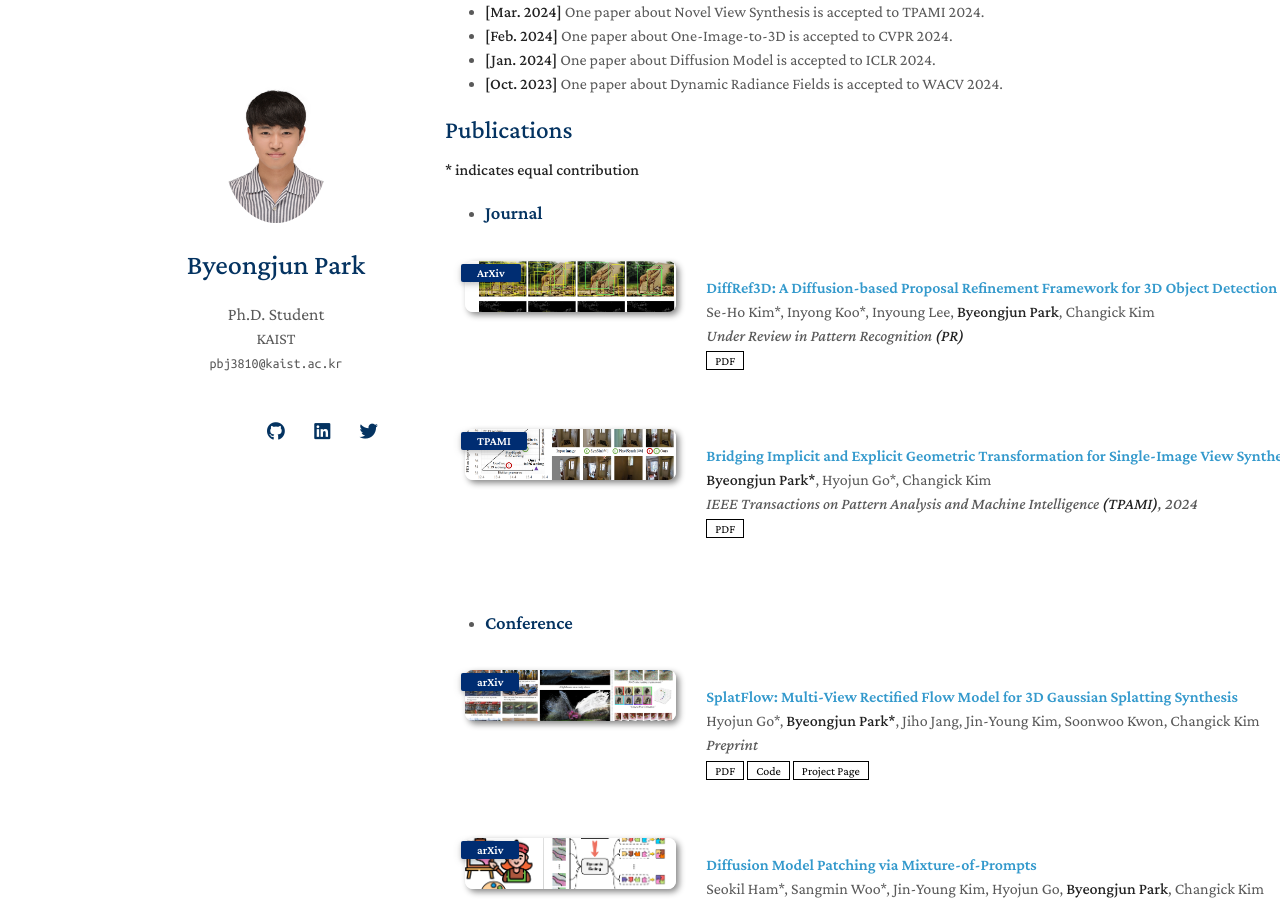
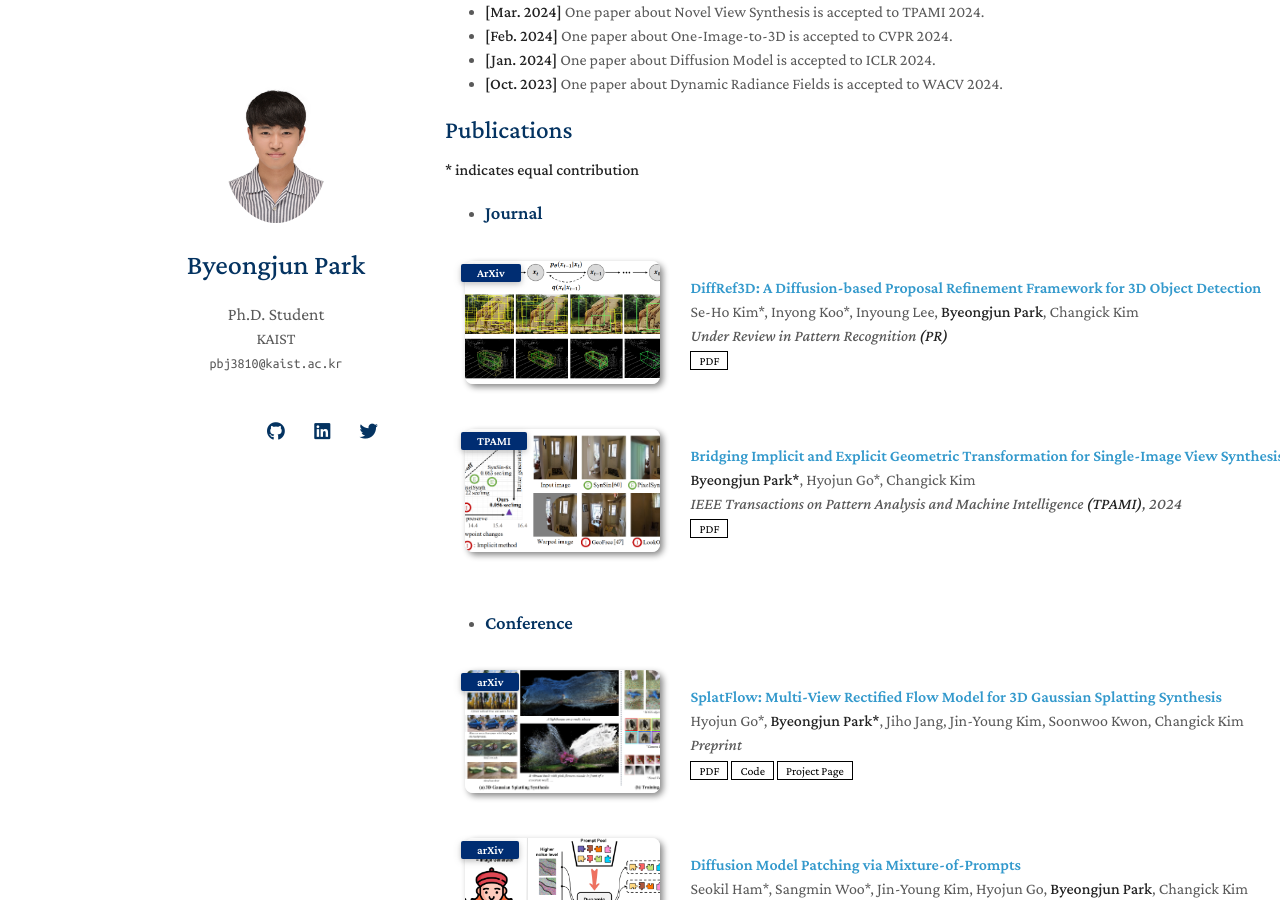
Before and after one commit to byeongjun-park/byeongjun-park.github.io, a Jekyll site: the page built from index.md, in a window 1280 px wide and 900 px high, scrolled down 441 px. Built offline with Jekyll 4.4.1, drawn with Linux system fonts in a browser that asks for light colours; nearby versions of some CDN libraries; a style sheet for code colours, icons or effects is not loaded; our own code applies the rules of GitHub Pages for plain Markdown files.

Commit message:
profile update

```diff
--- a/_includes/publications.md
+++ b/_includes/publications.md
@@ -14,7 +14,7 @@
 <div class="pub-row">
   <div class="col-sm-3 abbr" style="position: relative;padding-right: 15px;padding-left: 15px;">
     {% if link.image %}
-    <img src="{{ link.image }}" class="teaser img-fluid z-depth-1" style="width: 300px; height: 40%">
+    <img src="{{ link.image }}" class="teaser img-fluid z-depth-1">
     {% endif %}
     {% if link.conference_short %}
     <abbr class="badge">{{ link.conference_short }}</abbr>
@@ -70,7 +70,7 @@
 <div class="pub-row">
   <div class="col-sm-3 abbr" style="position: relative;padding-right: 15px;padding-left: 15px;">
     {% if link.image %}
-    <img src="{{ link.image }}" class="teaser img-fluid z-depth-1" style="width: 300px; height: 40%">
+    <img src="{{ link.image }}" class="teaser img-fluid z-depth-1">
     {% endif %}
     {% if link.conference_short %}
     <abbr class="badge">{{ link.conference_short }}</abbr>
```
